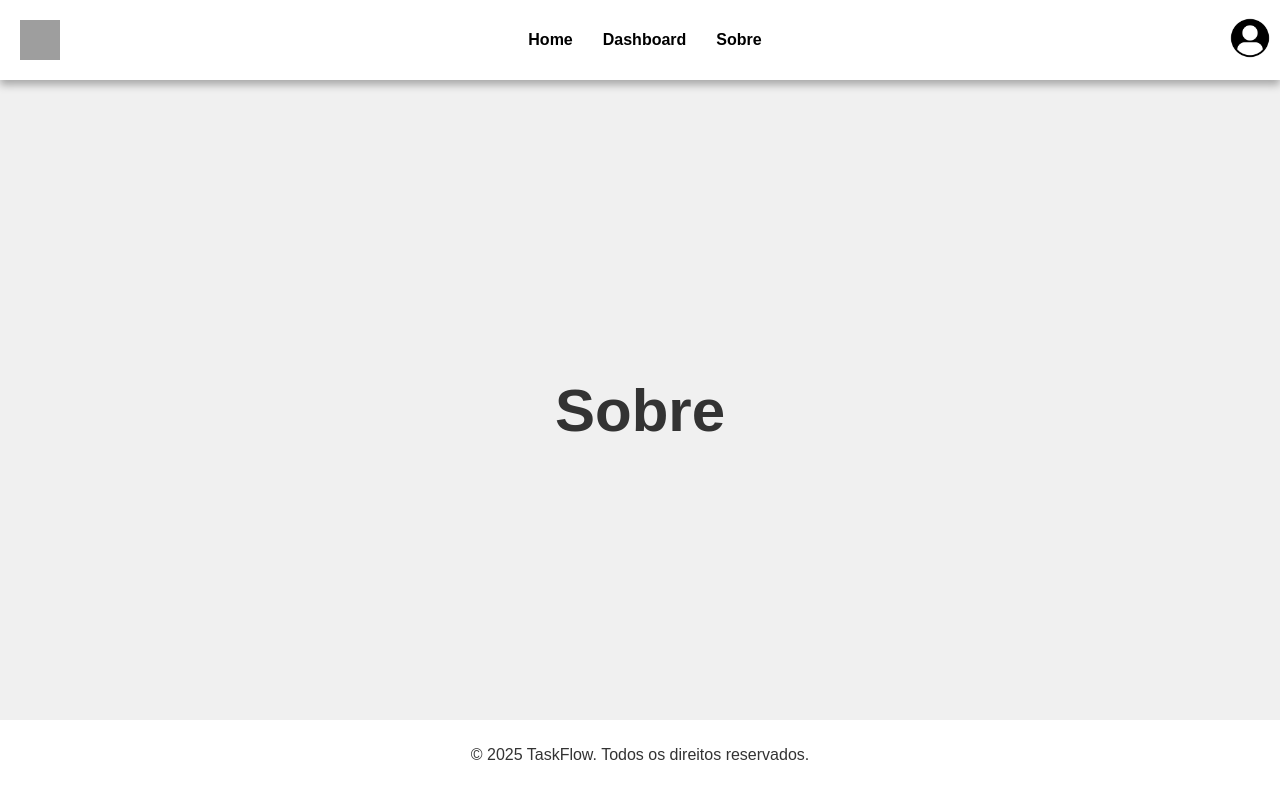
After one commit to barao-maua/projeto-semestral-the-end, a Django app: page /sobre in a window 1280 px wide. The commit adds this page. Run offline with Django 5.2, Linux system fonts and the light colour scheme; grey boxes are pictures that could not be loaded.

Commit message:
Estrutura da aba sobre

```diff
--- a/TaskFlow/urls.py
+++ b/TaskFlow/urls.py
@@ -25,5 +25,6 @@ urlpatterns = [
     path('', core_views.home, name='home'),
     path('dashboard', core_views.dashboard, name='dashboard'),
     path("login", core_views.login, name='login'),
+    path("sobre", core_views.Sobre, name='sobre'),
     path("__reload__/", include("django_browser_reload.urls")),
 ]
--- a/core/templates/components/header.html
+++ b/core/templates/components/header.html
@@ -7,7 +7,7 @@
     <ul>
         <li class="grow" ><a href="">Home</a></li>
         <li class="grow" ><a href="dashboard">Dashboard</a></li>
-        <li class="grow" ><a href="">Sobre</a></li>
+        <li class="grow" ><a href="sobre">Sobre</a></li>
     </ul>
     <a href="login">
         <img class="app-icon" src="{% static "images/user.png" %}" alt="">
--- /dev/null
+++ b/core/templates/sobre.html
@@ -0,0 +1,11 @@
+{% extends "bases/intro.html" %}
+
+{% block title %}Sobre{% endblock title %}
+
+{% block content %}
+<main>
+    <h1>Sobre</h1>
+
+</main>
+
+{% endblock content %}
--- a/core/views.py
+++ b/core/views.py
@@ -8,3 +8,6 @@ def dashboard(request):
 
 def login(request):
     return render(request, 'login.html')
+
+def Sobre(request):
+    return render(request, 'sobre.html')
```
